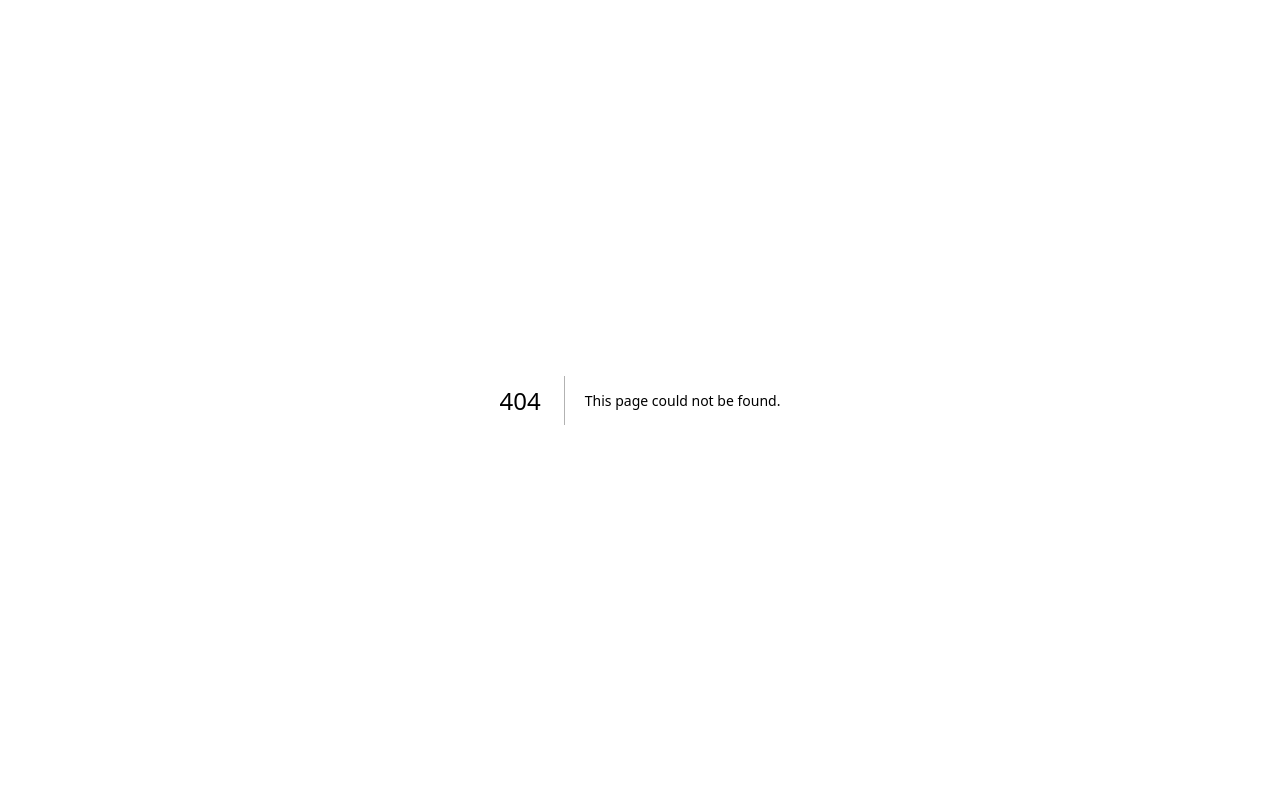
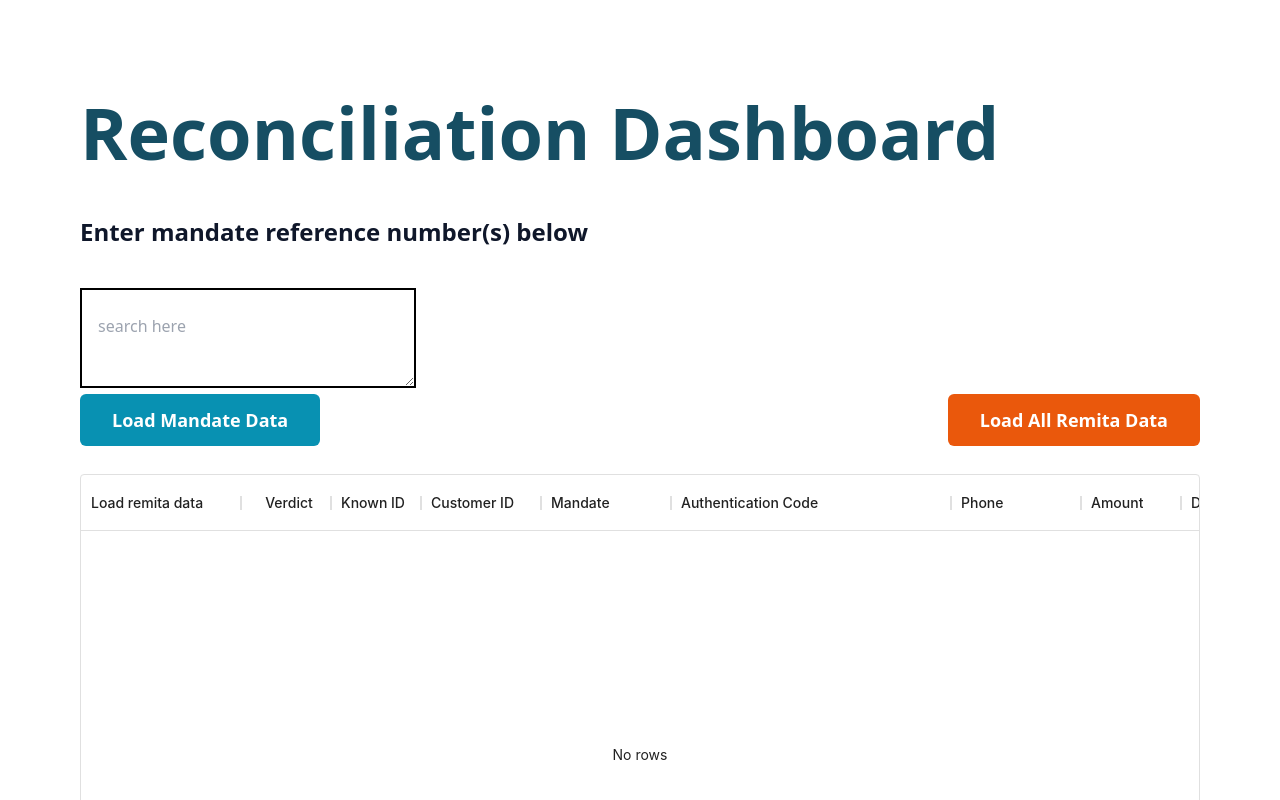
Before and after one commit to LibertytechX/reconciliation-dashboard, a Next.js app: page /mandate in a window 1280 px wide. Before the commit this address had no page. Shown: the top 800 px of the page. Built offline with nearby package versions, Linux system fonts and the light colour scheme.

Commit message:
Implemented a new page to search for specific mandate

```diff
--- a/package.json
+++ b/package.json
@@ -19,8 +19,6 @@
     "@tanstack/react-query": "^4.24.4",
     "@types/lodash": "^4.14.191",
     "@types/node": "18.11.18",
-    "@types/react": "18.0.27",
-    "@types/react-dom": "18.0.10",
     "axios": "^1.3.0",
     "date-fns": "^2.29.3",
     "dayjs": "^1.11.7",
@@ -28,13 +26,17 @@
     "eslint-config-next": "13.1.6",
     "lodash": "^4.17.21",
     "next": "13.1.6",
+    "next-google-fonts": "^2.2.0",
     "react": "18.2.0",
     "react-datepicker": "^4.10.0",
     "react-dom": "18.2.0",
     "typescript": "4.9.5"
   },
   "devDependencies": {
+    "@types/react": "^18.0.28",
     "@types/react-datepicker": "^4.8.0",
+    "@types/react-dom": "^18.0.10",
+    "@types/uuid": "^9.0.0",
     "autoprefixer": "^10.4.13",
     "json-server": "^0.17.1",
     "postcss": "^8.4.21",
--- a/src/pages/index.tsx
+++ b/src/pages/index.tsx
@@ -1,6 +1,6 @@
 import Head from 'next/head';
 import * as React from 'react';
-
+import Link from 'next/link';
 import { useFilteredDataSetter, useInitialLoansData, useRemitaDataSetter } from '@/api';
 import { DateRangePicker } from '@/components';
 import { FormControl, InputLabel, MenuItem, Select, SelectChangeEvent } from '@mui/material';
@@ -28,16 +28,18 @@ const columns = [
   },
   { field: 'id', headerName: 'Known ID', width: 90 },
   { field: 'customerId', headerName: 'Customer ID', width: 120 },
-  { field: 'mandateReference', headerName: 'Mandate' },
-  { field: 'authorisationCode', headerName: 'Authentication Code', width: 150 },
+  { field: 'mandateReference', headerName: 'Mandate', width: 130 },
+  { field: 'authorisationCode', headerName: 'Authentication Code', width: 280 },
   { field: 'phoneNumber', headerName: 'Phone', width: 130 },
   { field: 'loanAmount', headerName: 'Amount' },
-  { field: 'dateOfDisbursement', headerName: 'Date Disbursed', width: 115 },
+  { field: 'dateOfDisbursement', headerName: 'Date Disbursed',
+   width: 115,
+  valueFormatter: (param: {value: string | number}) => new Date(param?.value).toLocaleDateString() },
   { field: 'loan_interest_rate', headerName: 'Interest' },
   { field: 'outstanding_loan_bal', headerName: 'Outstanding' },
-  { field: 'numberOfRepayments', headerName: 'No of Repayment' },
+  { field: 'numberOfRepayments', headerName: 'No of Repayment', width: 130 },
   { field: 'ramount', headerName: 'RRR Amount' },
-  { field: 'Rrepayment', headerName: 'RRR No of Repayment', width: 150 },
+  { field: 'Rrepayment', headerName: 'RRR No of Repayment', width: 180 },
   { field: 'status', headerName: 'Status', width: 85 },
   { field: 'routstanding', headerName: 'RRR Outstanding', width: 150 },
   {
@@ -156,7 +158,7 @@ export default function Home() {
 
       <div style={inter.style}>
         <main className="h-screen w-full flex flex-col text-cyan-900 justify-center items-center">
-          <h1 className="text-5xl md:text-7xl w-[90%] text-center md:text-left font-bold text-cyan-900 mt-8 md:my-8 xs:mt-24">
+          <h1 className="text-3xl md:text-7xl w-[90%] text-center md:text-left font-bold text-cyan-900 mt-8 md:my-8 xs:mt-24">
             Reconciliation Dashboard
           </h1>
 
@@ -180,6 +182,7 @@ export default function Home() {
             </div>
 
             <div className="flex w-full md:w-max justify-center md:justify-start flex-wrap items-center gap-4">
+            <Link className='transition md:w-max ease-in-out duration-500 border-2 bg-gray-200 font-semibold py-4 px-3 rounded-md hover:bg-gray-400' href='/mandate'>Search Mandate</Link>
               <DateRangePicker
                 dateRange={dateRange}
                 setDateRange={setDateRange}
@@ -219,8 +222,15 @@ export default function Home() {
             rounded-md hover:bg-orange-700"
                 disabled={isRemitaButtonDisabled}
                 onClick={() => {
-                  obtainAllRemitaDataResults();
+                  if (confirm('Are you sure you want to load Remita data?') === true
+                  ) {
+                     obtainAllRemitaDataResults();
                   setIsRemitaButtonDisabled(true);
+
+                  } else {
+                    null
+                  }
+
                 }}
               >
                 Load all Remita Data
--- /dev/null
+++ b/src/pages/mandate.tsx
@@ -0,0 +1,217 @@
+import * as React from "react";
+import { useState } from "react";
+import { TableData, RemitaResponse } from "@/types";
+import axios from "axios";
+import { DataGrid, GridRenderCellParams } from "@mui/x-data-grid";
+import { getRemitaData } from "@/api";
+
+export default function Mandate() {
+  const [mandateString, setMandateString] = useState("");
+  const [mandateData, setMandateData] = useState<TableData[] | undefined>();
+  const [dataLoading, setDataLoading] = useState(false);
+  const [pageSize, setPageSize] = useState(10);
+
+  const mandateArray = mandateString.split(/[\n., ]+/).filter(Boolean);
+
+  const handleInput = (event: { target: any; preventDefault: () => void }) => {
+    event.preventDefault();
+    let targets = event.target.value as string;
+    setMandateString(targets);
+  };
+
+  const getMandateData = async (mandateReference: string[]) => {
+    const { data: mandateData } = await axios.post<TableData[]>(
+      "https://libertyussd.com/api/web/mandate_reconciliation_filter/",
+      { mandates: mandateReference }
+    );
+
+    return mandateData;
+  };
+
+  const handleClick = async (event: { preventDefault: () => void }) => {
+    event.preventDefault();
+    dataLoading;
+    const mandateDataResponse = await getMandateData(mandateArray);
+    setMandateData(mandateDataResponse);
+  };
+
+  const obtainAllRemitaData = async () => {
+    setDataLoading(true);
+    const remitaResult =
+      mandateData?.map(({ authorisationCode, mandateReference, customerId }) =>
+        getRemitaData(authorisationCode, mandateReference, customerId)
+      ) || [];
+
+    const remitaPromise = (await Promise.allSettled(
+      remitaResult
+    )) as unknown as {
+      status: "fulfilled" | "rejected";
+      value: RemitaResponse;
+    }[];
+
+    const mergeMandateData = mandateData?.map((initialMandateData) => {
+      const remitaPromiseResult = remitaPromise.find(
+        ({ value }) =>
+          value?.remita_customer_id === initialMandateData.customerId
+      );
+      return {
+        ...initialMandateData,
+        ...(remitaPromiseResult?.status === "fulfilled"
+          ? remitaPromiseResult.value
+          : {}),
+      };
+    });
+
+    const mergedDataStatus = mergeMandateData?.map((item) => {
+      const verdict = item.loanAmount === item.ramount;
+      return { ...item, verdict };
+    });
+
+    setMandateData(mergedDataStatus);
+    setDataLoading(false);
+  };
+
+  const obtainSingleRemitaData = async (
+    authorisationCode: string,
+    mandateReference: string,
+    customerId: string
+  ) => {
+    const remitaApiesult = await getRemitaData(
+      authorisationCode,
+      mandateReference,
+      customerId
+    );
+
+    const loadLoanData = mandateData?.map((loanItem) => {
+      loanItem.customerId === remitaApiesult?.remita_customer_id
+        ? {
+            ...loanItem,
+            ...remitaApiesult,
+            verdict: loanItem.loanAmount === remitaApiesult.ramount,
+          }
+        : loanItem;
+    });
+    // setMandateData(loadLoanData);
+    setDataLoading(false);
+  };
+  if (dataLoading) {
+    <div className="h-screen w-screen flex items-center justify-center">
+      Loading...
+    </div>;
+  }
+
+  const columns = [
+    {
+      field: "load_remita_data",
+      headerName: "Load remita data",
+      width: 160,
+      renderCell: (params: GridRenderCellParams<undefined>) => {
+        const {
+          row: { authorisationCode, mandateReference, customerId },
+        } = params;
+
+        const fetchRowRemitaData = () => {
+          obtainSingleRemitaData(
+            authorisationCode,
+            mandateReference,
+            customerId
+          );
+        };
+
+        return (
+          <button
+            className="bg-amber-200 w-max mx-auto py-1 px-3 duration-500 ease-in-out transition hover:bg-amber-300 rounded-md"
+            onClick={fetchRowRemitaData}
+          >
+            Load remita data
+          </button>
+        );
+      },
+    },
+    {
+      field: "verdict",
+      headerName: "Verdict",
+      width: 90,
+      type: "boolean",
+      cellClassName: (param: any) => {
+        const { value } = param;
+        if (value === undefined) return "bg-orange-300";
+        if (!value) return "bg-red-300";
+        return "bg-green-300";
+      },
+    },
+    { field: "id", headerName: "Known ID", width: 90 },
+    { field: "customerId", headerName: "Customer ID", width: 120 },
+    { field: "mandateReference", headerName: "Mandate", width: 130 },
+    {
+      field: "authorisationCode",
+      headerName: "Authentication Code",
+      width: 280,
+    },
+    { field: "phoneNumber", headerName: "Phone", width: 130 },
+    { field: "loanAmount", headerName: "Amount" },
+    {
+      field: "dateOfDisbursement",
+      headerName: "Date Disbursed",
+      width: 115,
+      valueFormatter: (param: { value: string | number }) =>
+        new Date(param?.value).toLocaleDateString(),
+    },
+    { field: "loan_interest_rate", headerName: "Interest" },
+    { field: "outstanding_loan_bal", headerName: "Outstanding" },
+    { field: "numberOfRepayments", headerName: "No of Repayment", width: 130 },
+    { field: "ramount", headerName: "RRR Amount" },
+    { field: "Rrepayment", headerName: "RRR No of Repayment", width: 180 },
+    { field: "status", headerName: "Status", width: 85 },
+    { field: "routstanding", headerName: "RRR Outstanding", width: 150 },
+    {
+      field: "last_repayment_date",
+      headerName: "Last Repayment Date",
+      width: 150,
+    },
+  ];
+
+  return (
+    <div className="md:mt-24 mx-12 md:mx-20">
+      <h1 className="text-3xl md:text-7xl w-[90%] text-center md:text-left font-bold text-cyan-900 mt-8 md:my-8 xs:mt-12 ">
+        Reconciliation Dashboard
+      </h1>
+      <p className=" text-xl md:text-2xl font-semibold text-slate-900 mt-12">
+        Enter mandate reference number(s) below
+      </p>
+      <div className="gridd gap-3 mt-5">
+        <textarea
+          className="md:py-6 px-4 border-2 border-black  md:w-[30%] md:mt-5"
+          placeholder="search here"
+          value={mandateString}
+          onChange={handleInput}
+        ></textarea>
+        <div className="flex md:flex-row justify-between md:items-center xs:flex-col xs:gap-4">
+          <button
+            className="transition font-semibold md:w-max ease-in-out duration-500 xs:py-2 xs:w-[60%] xs:px-1 md:py-3 md:px-8 disabled:cursor-not-allowed disabled:opacity-50 bg-cyan-600 text-white md:text-lg
+            rounded-md hover:bg-cyan-700 grid justify-self-end "
+            onClick={handleClick}
+          >
+            Load Mandate Data
+          </button>
+          <button
+            className="transition font-semibold md:w-max ease-in-out duration-500 xs:py-2 xs:w-[60%] xs:px-1 md:py-3 md:px-8 disabled:cursor-not-allowed disabled:opacity-50 bg-orange-600 text-white md:text-lg
+            rounded-md hover:bg-orange-700 grid justify-self-end "
+            onClick={() => {
+              obtainAllRemitaData(), setDataLoading(true);
+            }}
+          >
+            Load All Remita Data
+          </button>
+        </div>
+      </div>
+      <div className="h-[70vh] w-full mt-7">
+        <DataGrid
+          columns={columns}
+          rows={mandateData || []}
+          pageSize={pageSize}
+        />
+      </div>
+    </div>
+  );
+}
```
Also changed, not shown: 1 other file (tests, documents, lock files or other folders).
